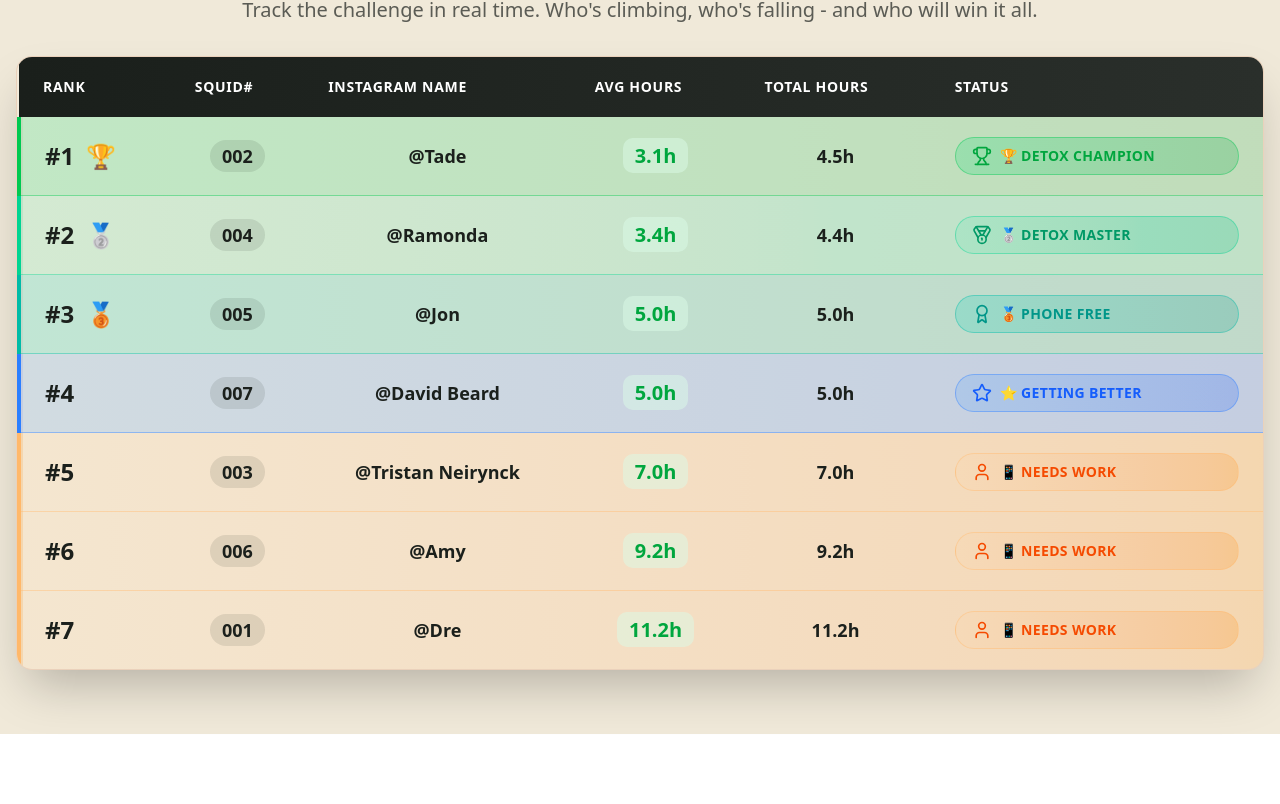
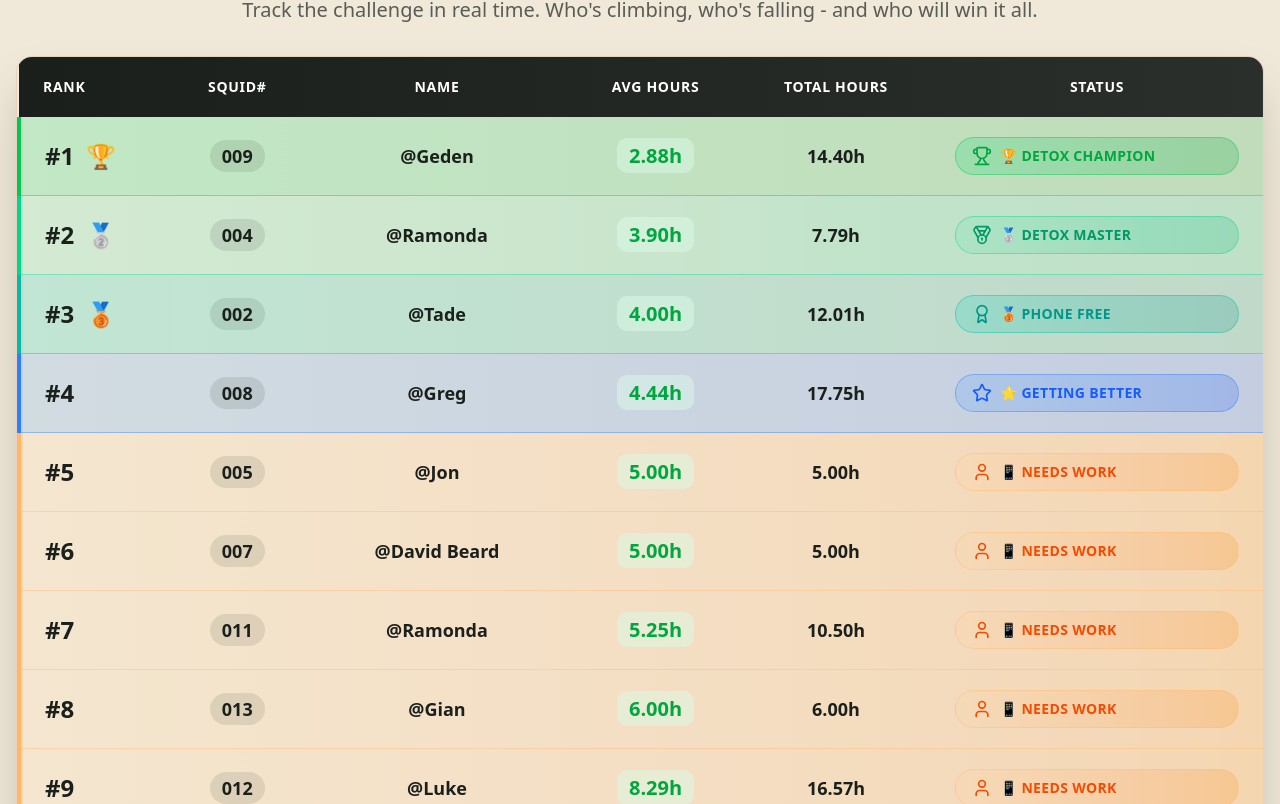
Before and after one commit to MrVisionaryGenius/brainnourishment, a Next.js app: page /leaderboard in a window 1280 px wide. Shown: the part 616-1420 px from the top of the page. Before the commit the page ends 1350 px from the top, so only its background shows below. Built offline with nearby package versions, Linux system fonts and the light colour scheme.

Commit message:
leaderboard updated

```diff
--- a/src/app/(leaderboard)/_components/Leaderboard.tsx
+++ b/src/app/(leaderboard)/_components/Leaderboard.tsx
@@ -4,49 +4,85 @@ import { useState, useEffect } from "react"
 import { motion } from "framer-motion"
 import { Trophy, Medal, Award, Star, User } from "lucide-react"
 
-// Mock player data - replace with your actual import
+// Player data with corrected calculations - 30.09.2025
 const players = [
   {
     squidNumber: 1,
     instagramName: "Dre",
     totalHour: 11.17,
-    avgHour: 11.17,
+    avgHour: 11.17 / 1, // 1 entry
   },
   {
     squidNumber: 2,
     instagramName: "Tade",
-    totalHour: 4.50,
-    avgHour: 3.10,
+    totalHour: 4.50 + 4.27 + 3.24, // = 12.01
+    avgHour: (4.50 + 4.27 + 3.24) / 3, // = 4.00
   },
   {
     squidNumber: 3,
     instagramName: "Tristan Neirynck",
-    avgHour: 7,
-    totalHour: 7,
+    totalHour: 7 + 7.5 + 10.5 + 9.25 + 8.50, // = 42.75
+    avgHour: (7 + 7.5 + 10.5 + 9.25 + 8.50) / 5, // = 8.55
   },
   {
     squidNumber: 4,
     instagramName: "Ramonda",
-    avgHour: 3.44,
-    totalHour: 4.40,
+    totalHour: 4.40 + 3.39, // = 7.79
+    avgHour: (4.40 + 3.39) / 2, // = 3.90
   },
   {
     squidNumber: 5,
     instagramName: "Jon",
     totalHour: 5,
-    avgHour: 5,
+    avgHour: 5 / 1, // 1 entry
   },
   {
     squidNumber: 6,
     instagramName: "Amy",
     totalHour: 9.15,
-    avgHour: 9.15,
+    avgHour: 9.15 / 1, // 1 entry
   },
   {
     squidNumber: 7,
     instagramName: "David Beard",
     totalHour: 5,
-    avgHour: 5,
+    avgHour: 5 / 1, // 1 entry
+  },
+  {
+    squidNumber: 8,
+    instagramName: "Greg",
+    totalHour: 4.5 + 4.25 + 4.50 + 4.50, // = 17.75
+    avgHour: (4.5 + 4.25 + 4.50 + 4.50) / 4, // = 4.44
+  },
+  {
+    squidNumber: 9,
+    instagramName: "Geden",
+    totalHour: 6 + 2 + 2.40 + 2 + 2, // = 14.40
+    avgHour: (6 + 2 + 2.40 + 2 + 2) / 5, // = 2.88
+  },
+  {
+    squidNumber: 10,
+    instagramName: "Gabriel Sheikh",
+    totalHour: 8.41,
+    avgHour: 8.41 / 1, // 1 entry
+  },
+  {
+    squidNumber: 11,
+    instagramName: "Ramonda",
+    totalHour: 6.14 + 4.36, // = 10.50
+    avgHour: (6.14 + 4.36) / 2, // = 5.25
+  },
+  {
+    squidNumber: 12,
+    instagramName: "Luke",
+    totalHour: 8 + 8.57, // = 16.57
+    avgHour: (8 + 8.57) / 2, // = 8.29
+  },
+  {
+    squidNumber: 13,
+    instagramName: "Gian",
+    totalHour: 6,
+    avgHour: 6 / 1, // 1 entry
   },
 ]
 
@@ -142,19 +178,19 @@ export default function Leaderboard() {
             <thead className="bg-gradient-to-r from-[#1a1f1b] to-[#2a2f2b]">
               <tr>
                 <th className="px-6 py-5 text-left text-sm font-bold text-white uppercase tracking-wider">Rank</th>
-                <th className="px-6 py-5 text-left text-sm font-bold text-white uppercase tracking-wider">
+                <th className="px-6 py-5 text-center text-sm font-bold text-white uppercase tracking-wider">
                   Squid#
                 </th>
-                <th className="px-6 py-5 text-left text-sm font-bold text-white uppercase tracking-wider">
-                  Instagram Name
+                <th className="px-6 py-5 text-center text-sm font-bold text-white uppercase tracking-wider">
+                  Name
                 </th>
-                <th className="px-6 py-5 text-left text-sm font-bold text-white uppercase tracking-wider">
+                <th className="px-6 py-5 text-center text-sm font-bold text-white uppercase tracking-wider">
                   Avg Hours
                 </th>
-                <th className="px-6 py-5 text-left text-sm font-bold text-white uppercase tracking-wider">
+                <th className="px-6 py-5 text-center text-sm font-bold text-white uppercase tracking-wider">
                   Total Hours
                 </th>
-                <th className="px-6 py-5 text-left text-sm font-bold text-white uppercase tracking-wider">
+                <th className="px-6 py-5 text-center text-sm font-bold text-white uppercase tracking-wider">
                   Status
                 </th>
               </tr>
@@ -200,12 +236,12 @@ export default function Leaderboard() {
                     </td>
                     <td className="px-6 py-5 whitespace-nowrap">
                       <span className="text-xl font-bold text-green-600 bg-green-100/50 px-3 py-1 rounded-lg">
-                        {player.avgHour ? `${player.avgHour.toFixed(1)}h` : "N/A"}
+                        {player.avgHour ? `${player.avgHour.toFixed(2)}h` : "N/A"}
                       </span>
                     </td>
                     <td className="px-6 py-5 whitespace-nowrap">
                       <span className="text-lg font-semibold text-[#1b201c]">
-                        {player.totalHour ? `${player.totalHour.toFixed(1)}h` : "N/A"}
+                        {player.totalHour ? `${player.totalHour.toFixed(2)}h` : "N/A"}
                       </span>
                     </td>
                     <td className="px-6 py-5 whitespace-nowrap">
@@ -272,13 +308,13 @@ export default function Leaderboard() {
                   <div className="text-center bg-green-100/50 rounded-lg p-3">
                     <div className="text-[#1b201c]/70 text-xs uppercase font-bold">Avg Hours</div>
                     <div className="text-green-600 font-bold text-xl">
-                      {player.avgHour ? `${player.avgHour.toFixed(1)}h` : "N/A"}
+                      {player.avgHour ? `${player.avgHour.toFixed(2)}h` : "N/A"}
                     </div>
                   </div>
                   <div className="text-center bg-[#1b201c]/10 rounded-lg p-3">
                     <div className="text-[#1b201c]/70 text-xs uppercase font-bold">Total Hours</div>
                     <div className="text-[#1b201c] font-bold text-xl">
-                      {player.totalHour ? `${player.totalHour.toFixed(1)}h` : "N/A"}
+                      {player.totalHour ? `${player.totalHour.toFixed(2)}h` : "N/A"}
                     </div>
                   </div>
                 </div>
```
